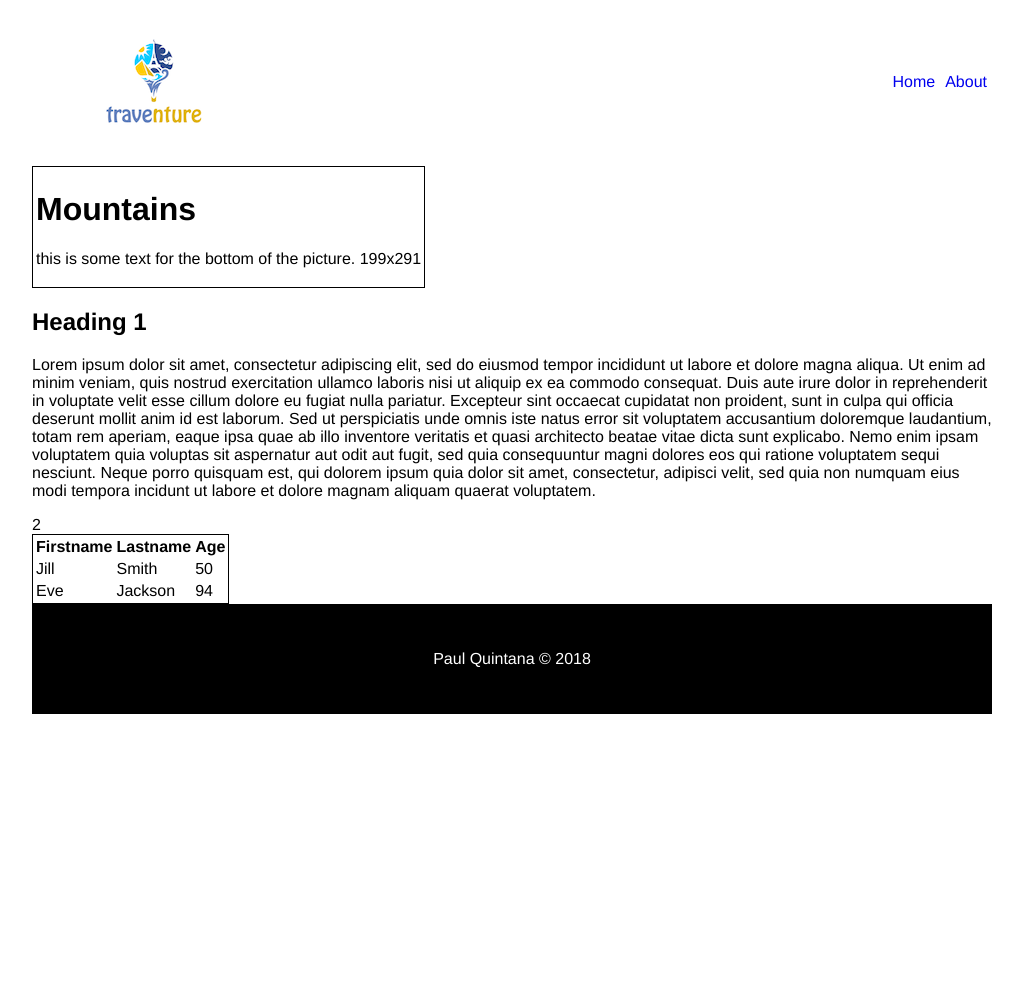
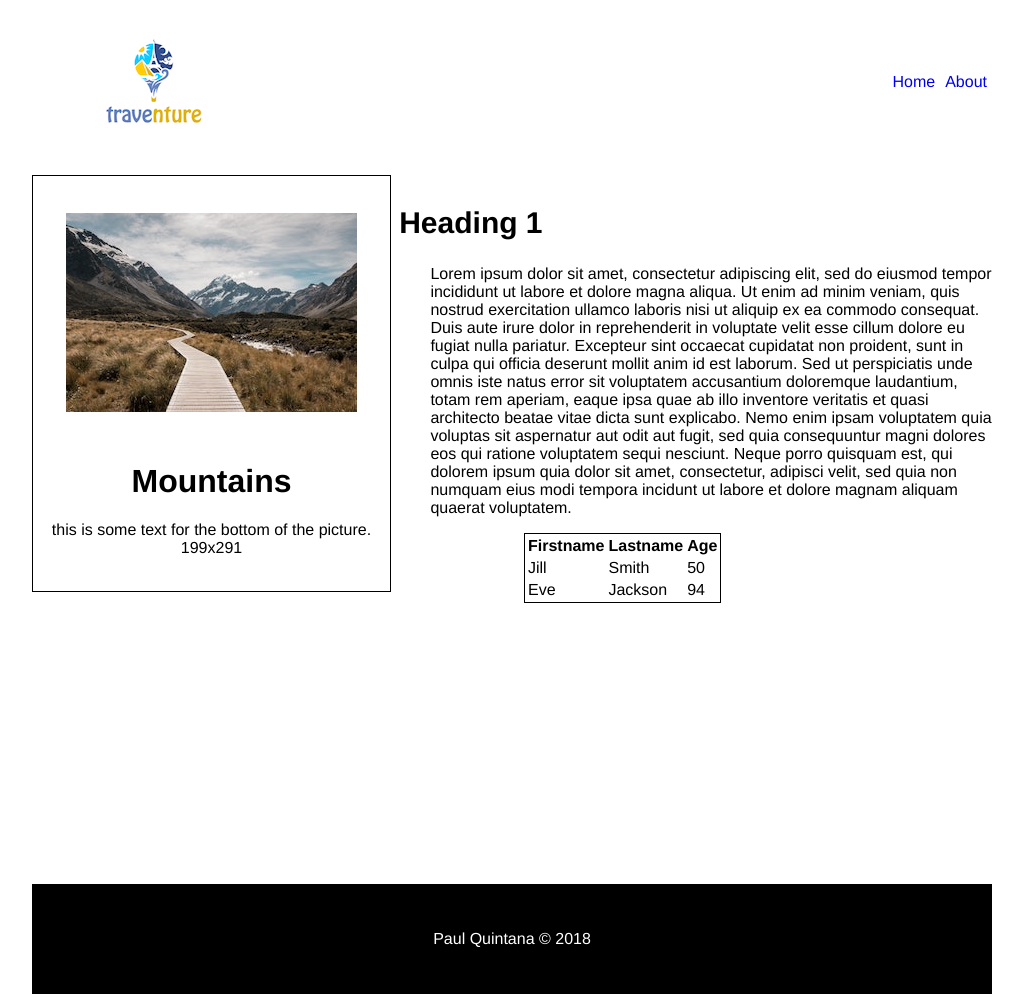
Before and after one commit to PaulJQ/paulq.github.io, a plain HTML site: page about.html in a window 1280 px wide. Shown: the whole page, without its empty margins (128-1151 px from the left). Before the commit the page ends 800 px from the top, so only its background shows below. Drawn offline with Linux system fonts and the light colour scheme.

Commit message:
finalized about page

```diff
--- a/about.html
+++ b/about.html
@@ -11,6 +11,8 @@
 </head>
 <body>
 <div id="wrapper">
+
+
     <div id="heading" class="inline">
 
         <ul>
@@ -21,10 +23,14 @@
             <li><a href="index.html">Home</a></li>
         </ul>
     </div>
+
+
     <div id="body2">
-        <div id="boxleft2">
+
+        <div id="boxleft2" class="center floatleft">
             <table>
                 <td>
+                    <h3><img src="./images/background-boardwalk-clouds-808465.jpg"></h3>
                     <h1>Mountains</h1>
                     <p>
                         this is some text for the bottom of the picture. 199x291
@@ -32,6 +38,7 @@
                 </td>
             </table>
         </div>
+
         <div id="boxright2">
             <h2>Heading 1</h2>
             <p>
@@ -53,7 +60,7 @@
                         <th>Lastname</th>
                         <th>Age</th>
                     </tr>
-                    <tr>2
+                    <tr>
                         <td>Jill</td>
                         <td>Smith</td>
                         <td>50</td>
@@ -67,9 +74,13 @@
             </div>
         </div>
     </div>
+
+
     <div id="footer" class="fontcolorwhite inline center">
         <p>Paul Quintana © 2018</p>
     </div>
+
+
 </div>
 </body>
 </html>
--- a/css/style.css
+++ b/css/style.css
@@ -41,7 +41,11 @@ table {
     padding-top: 28%;
 }
 
-#header2{
+.center {
+    text-align: center;
+}
+
+#header2 {
     font-size: 16pt;
     padding-left:70%;
     padding-top: 5%;
@@ -62,17 +66,56 @@ table {
     height: 100%;
 }
 
+#boxleft2 {
+    height: 30px;
+    width: 30px;
+}
+
+#boxleft2 h3{
+    background-repeat: no-repeat;
+    background-size: contain;
+    height: 229px;
+    width: 321px;
+}
+
+#boxleft2 table{
+    padding: 15px 15px;
+
+}
+
+#boxright2 {
+    padding-left: 35%;
+
+}
+
+#boxright2 h2{
+    padding-left: 5%;
+    padding-top: 5%;
+    font-size: 30px;
+    font-weight:  bolder;
+}
+
+#boxright2 p{
+    padding-left: 10%;
+}
+#graph{
+    padding-bottom: 70px;
+}
+
+#graph {
+    padding-left: 25%;
+    padding-bottom: 45%;
+}
+
 #footer{
     height: 80px;
     background-color: black;
     padding-top: 30px;
-    text-align: center;
 }
 
 .fontbold {
     font-weight: bolder;
 }
-
 
 .fontcolorblue {
 color: blue;
@@ -86,7 +129,6 @@ color: white;
 font-size: 9pt;
 }
 
-
 .backgroundwhite {
     background-color:white;
 }
@@ -95,10 +137,6 @@ font-size: 9pt;
     float: left;
 }
 
-.floatright {
-    float: right;
-}
-
 .margin1 {
     margin: 1px;
 }
```
